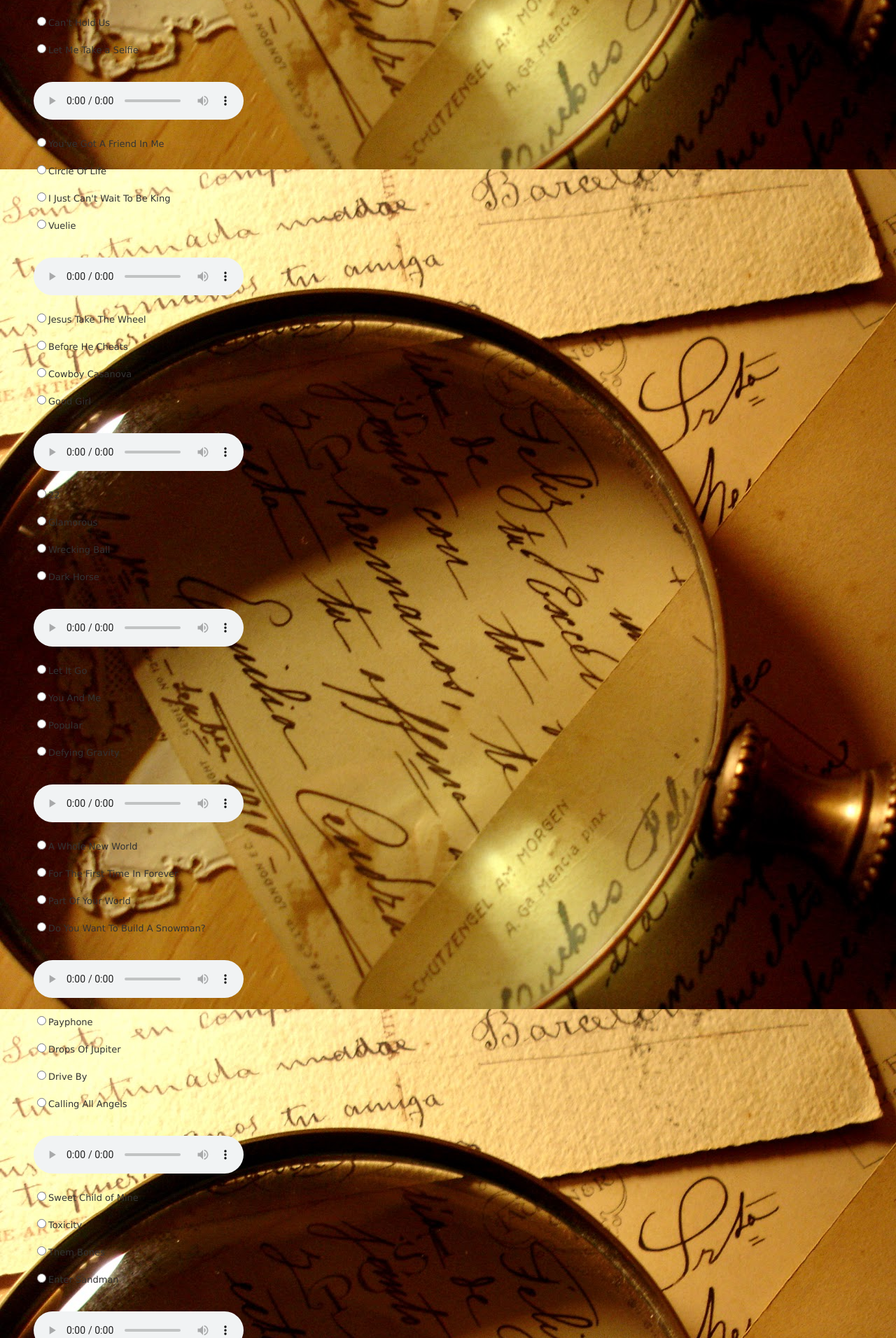
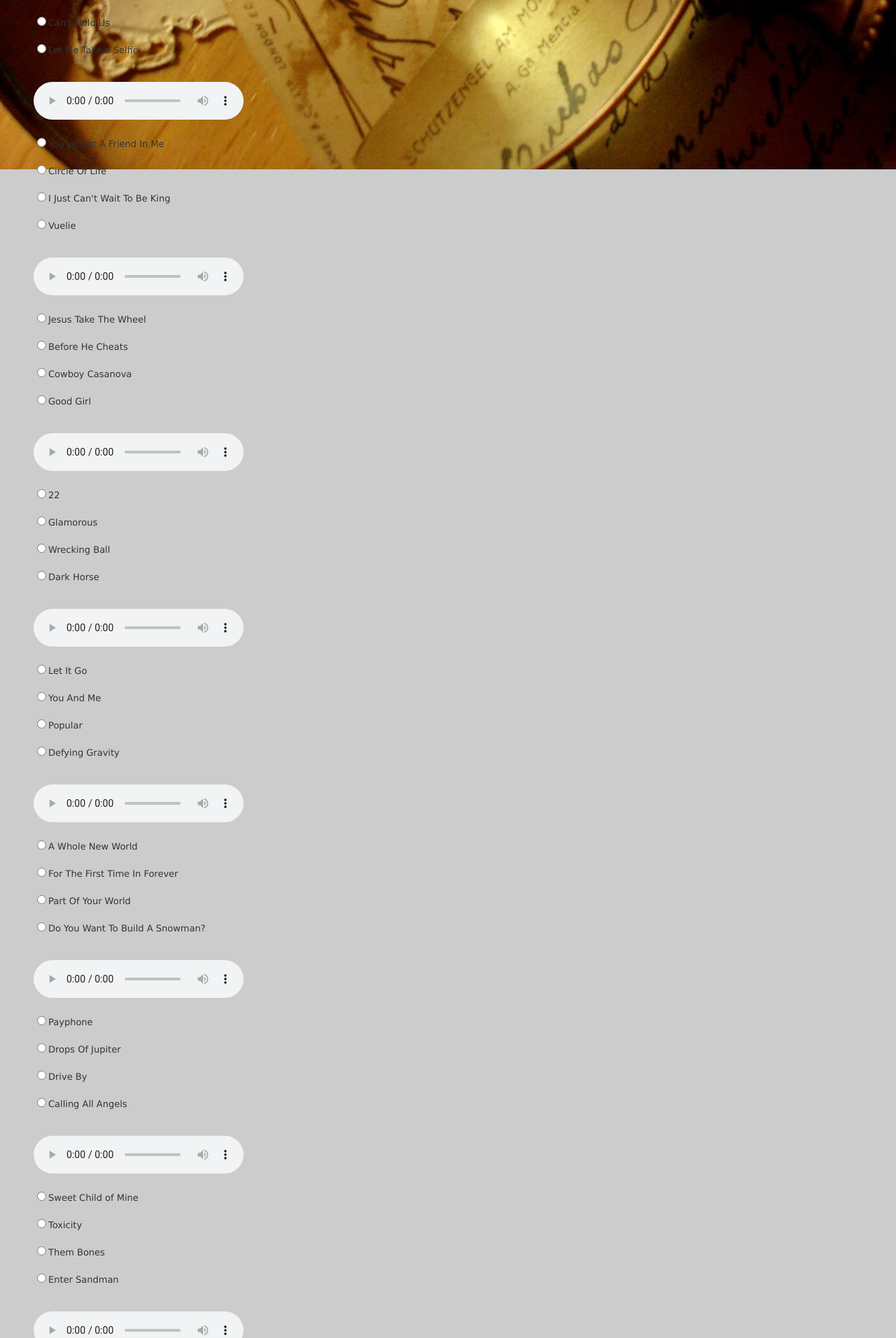
Before and after one commit to smt9020/Mixtery, a Rails app: page /tracks in a window 1280 px wide. Shown: the part 958-2870 px from the top of the page at 70% size. Run offline with Rails 7, Linux system fonts and the light colour scheme; data comes from the database, SQL or seed files in the repository; style sheets or scripts are compiled from the project's sources; some libraries are stand-ins or nearby versions.

Commit message:
image and css

```diff
--- a/Mixtery/app/assets/stylesheets/tracks.css.scss
+++ b/Mixtery/app/assets/stylesheets/tracks.css.scss
@@ -8,6 +8,7 @@ ul {
 
 body
 {
-	background-image:url('../images/magnifying-glass.jpg');
-	background-color:#ff69b4;
+	background-image:url('magnifying-glass.jpg');
+	background-repeat:no-repeat;
+	background-color:#cccccc;
 }
```
Also changed, not shown: Mixtery/app/assets/stylesheets/magnifying-glass.jpg (added).
